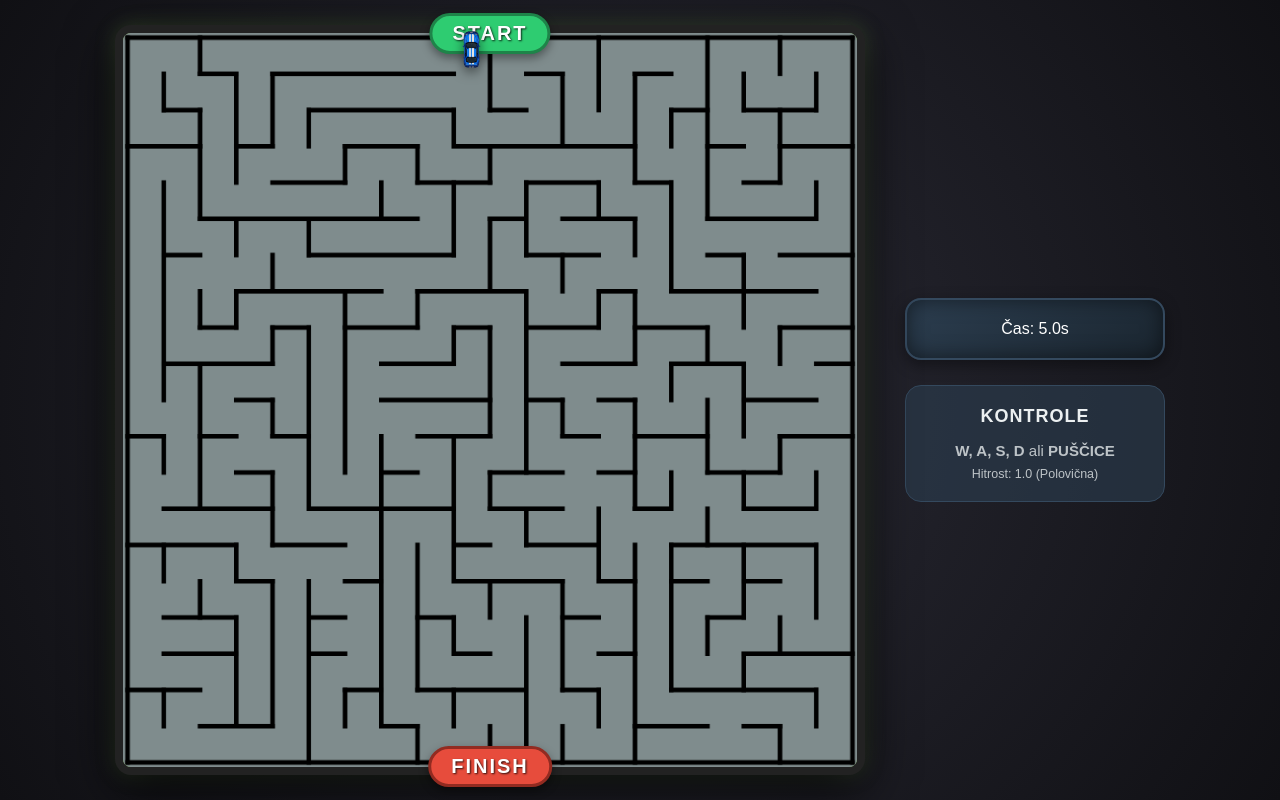
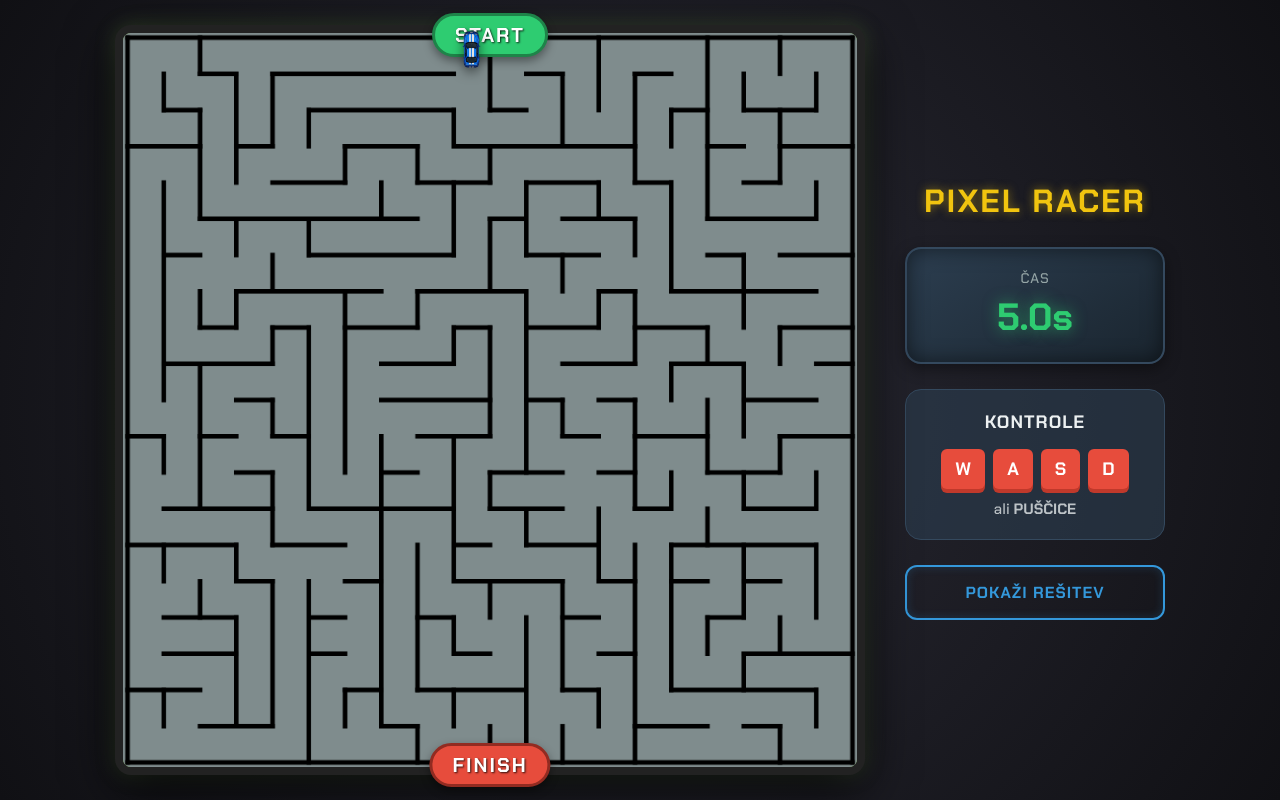
Before and after one commit to lukavuga/labirint, a plain HTML site: page index.html in a window 1280 px wide. Drawn offline with Linux system fonts and the light colour scheme; some packages are replaced by stand-ins of ours; a script that the page names is missing.

Commit message:
Update index.html

```diff
--- a/index.html
+++ b/index.html
@@ -2,29 +2,44 @@
 <html lang="sl">
 <head>
     <meta charset="UTF-8">
-    <title>Pixel Racer - 75px Edition</title>
+    <title>Pixel Racer</title>
     <script src="https://cdn.jsdelivr.net/npm/sweetalert2@11"></script>
+    <link href="https://fonts.googleapis.com/css2?family=Chakra+Petch:wght@500;700&display=swap" rel="stylesheet">
     <link rel="stylesheet" href="CSS/style.css">
 </head>
 <body>
+
     <div id="main-layout">
         <div id="game-container">
             <div class="label start">START</div>
             <div class="label finish">FINISH</div>
+
             <canvas id="mazeCanvas"></canvas>
-            <img id="car" src="slike/up.png" alt="Avto">
+            <img id="car" src="SLIKE/up.png" alt="Avto">
         </div>
 
         <div id="sidebar">
-            <div class="timer">Čas: <span id="time-val">0.0</span>s</div>
+            <div class="title-box">
+                <h2>PIXEL RACER</h2>
+            </div>
+
+            <div class="timer">
+                <span class="timer-label">ČAS</span>
+                <div class="timer-value"><span id="time-val">0.0</span>s</div>
+            </div>
+
             <div class="legend">
                 <h3>KONTROLE</h3>
-                <p><b>W, A, S, D</b> ali <b>PUŠČICE</b></p>
-                <p><small>Hitrost: 1.0 (Polovična)</small></p>
+                <div class="control-keys">
+                    <span>W</span><span>A</span><span>S</span><span>D</span>
+                </div>
+                <p>ali <b>PUŠČICE</b></p>
             </div>
+
+            <button id="show-solution-btn" class="action-btn">POKAŽI REŠITEV</button>
         </div>
     </div>
+
     <script src="JS/script.js"></script>
 </body>
-
 </html>
```
